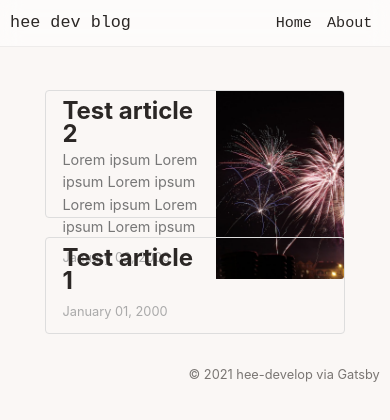
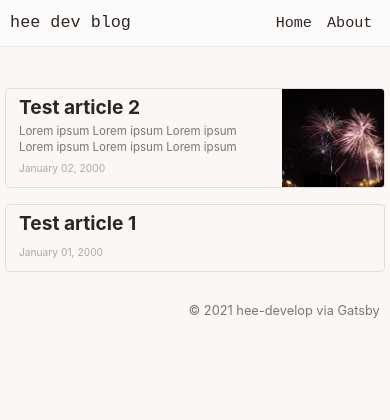
Before and after one commit to hee-develop/hee-blog-frame, a Gatsby site: page / in a window 390 px wide. Built offline with nearby package versions, Linux system fonts and the light colour scheme; Gatsby itself is replaced by a stand-in of ours.

Commit message:
design: apply media query & modify design

```diff
--- a/src/components/index/PostCard.tsx
+++ b/src/components/index/PostCard.tsx
@@ -15,15 +15,15 @@ const BORDER_RADIUS = 4;
 const Card = styled.div`
   display: grid;
   grid-template-columns: 1fr 8em;
+  box-sizing: content-box;
   max-height: 8em;
   border-radius: ${`${BORDER_RADIUS}px`};
   margin: 0.6em 0.4em;
   border: 1px solid #DDD;
-  transition: border-color,box-shadow 0.2s ease-in;
+  transition: border-color,box-shadow 0.2s linear;
 
   &:hover {
-    border-color: #2B2725;
-    box-shadow: 1px 1px 2px #666564;
+    box-shadow: 1px 2px 3px #858585;
   }
 `;
 
@@ -40,8 +40,15 @@ const Title = styled.h2`
 const Sample = styled.p`
   margin-top: 0.2em;
   margin-bottom: 0.6em;
+  max-height: 3em;
+  overflow-y: hidden;
+  line-height: 1.4em;
   font-size: 0.9em;
   color: #777;
+
+  ${({ theme }) => theme.media.mobile`
+    margin-bottom: 0.2em;
+  `}
 `;
 
 const WrittenIn = styled.span`
--- a/src/components/posts/PostSidebar.tsx
+++ b/src/components/posts/PostSidebar.tsx
@@ -5,6 +5,10 @@ import TableOfContents from './TableOfContents';
 const Layout = styled.div`
   min-width: 20%;
   padding: 0.2em 0.6em;
+
+  ${({ theme }) => theme.media.mobile`
+    display: none;
+  `}
 `;
 
 const FloatingSidebar = styled.aside`
--- a/src/pages/index.tsx
+++ b/src/pages/index.tsx
@@ -27,6 +27,11 @@ const CardListLayout = styled.div`
   display: grid;
   width: 80%;
   margin: 0 auto;
+
+  ${({ theme }) => theme.media.mobile`
+    width: 100%;
+    font-size: 0.8rem;
+  `}
 `;
 
 export default function Index({ data }: { data: IndexData }) {
```
